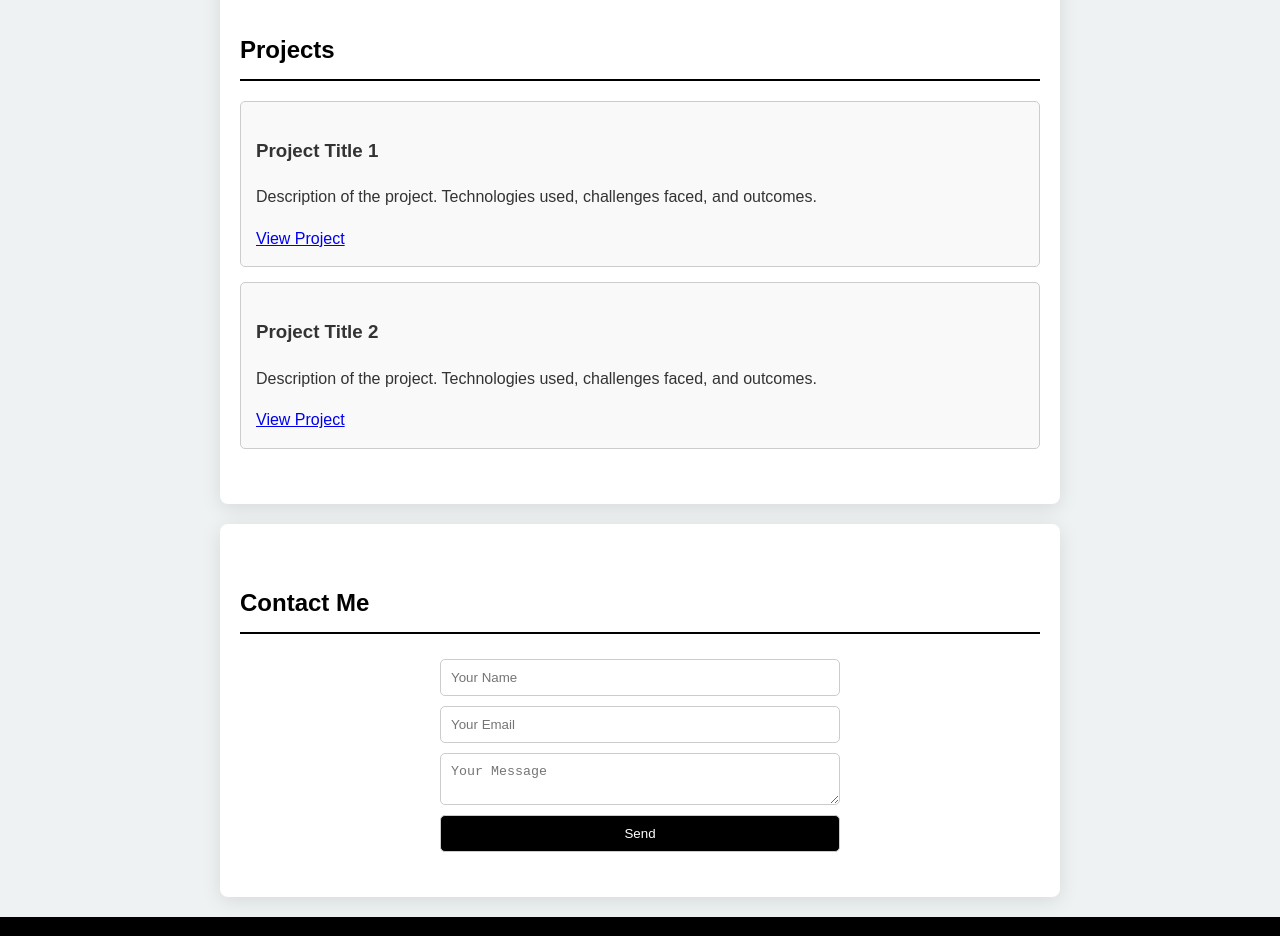
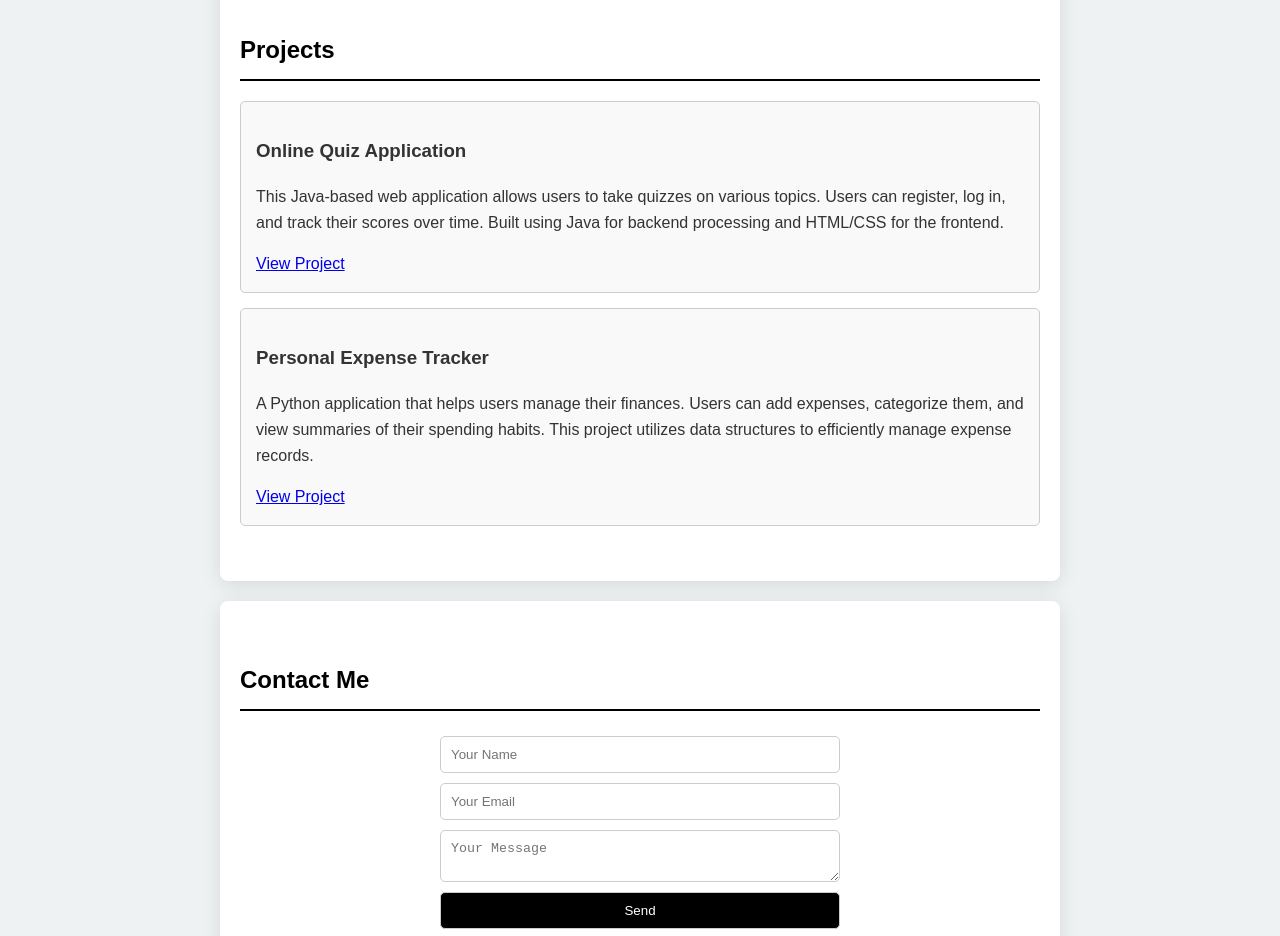
Before and after one commit to SAITEJA4518/Portifolio, a plain HTML site: page index.html in a window 1280 px wide. Shown: the part 1100-2036 px from the top of the page. Drawn offline with Linux system fonts and the light colour scheme.

Commit message:
Update index.html

```diff
--- a/index.html
+++ b/index.html
@@ -240,13 +240,13 @@
     <section id="projects">
         <h2>Projects</h2>
         <div class="project">
-            <h3>Project Title 1</h3>
-            <p>Description of the project. Technologies used, challenges faced, and outcomes.</p>
+            <h3>Online Quiz Application</h3>
+            <p>This Java-based web application allows users to take quizzes on various topics. Users can register, log in, and track their scores over time. Built using Java for backend processing and HTML/CSS for the frontend.</p>
             <a href="#">View Project</a>
         </div>
         <div class="project">
-            <h3>Project Title 2</h3>
-            <p>Description of the project. Technologies used, challenges faced, and outcomes.</p>
+            <h3>Personal Expense Tracker</h3>
+            <p>A Python application that helps users manage their finances. Users can add expenses, categorize them, and view summaries of their spending habits. This project utilizes data structures to efficiently manage expense records.</p>
             <a href="#">View Project</a>
         </div>
     </section>
```
